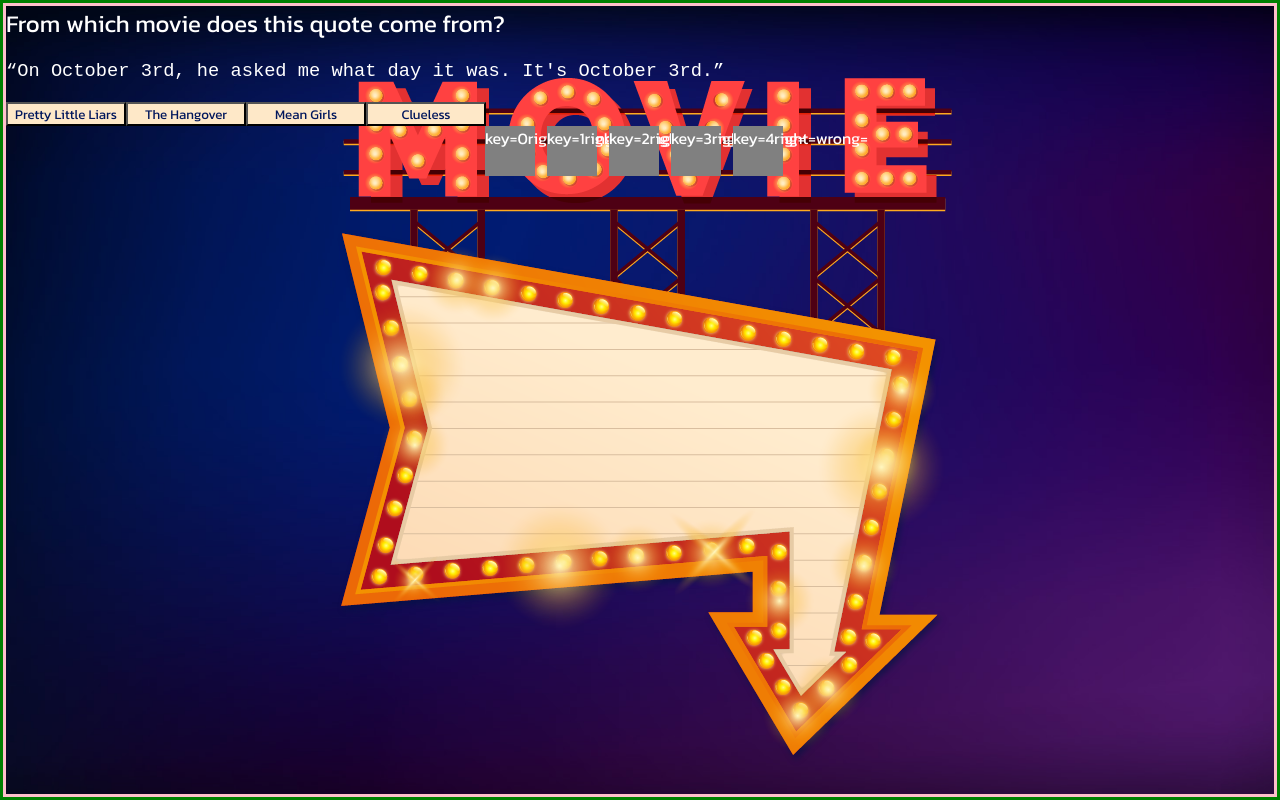
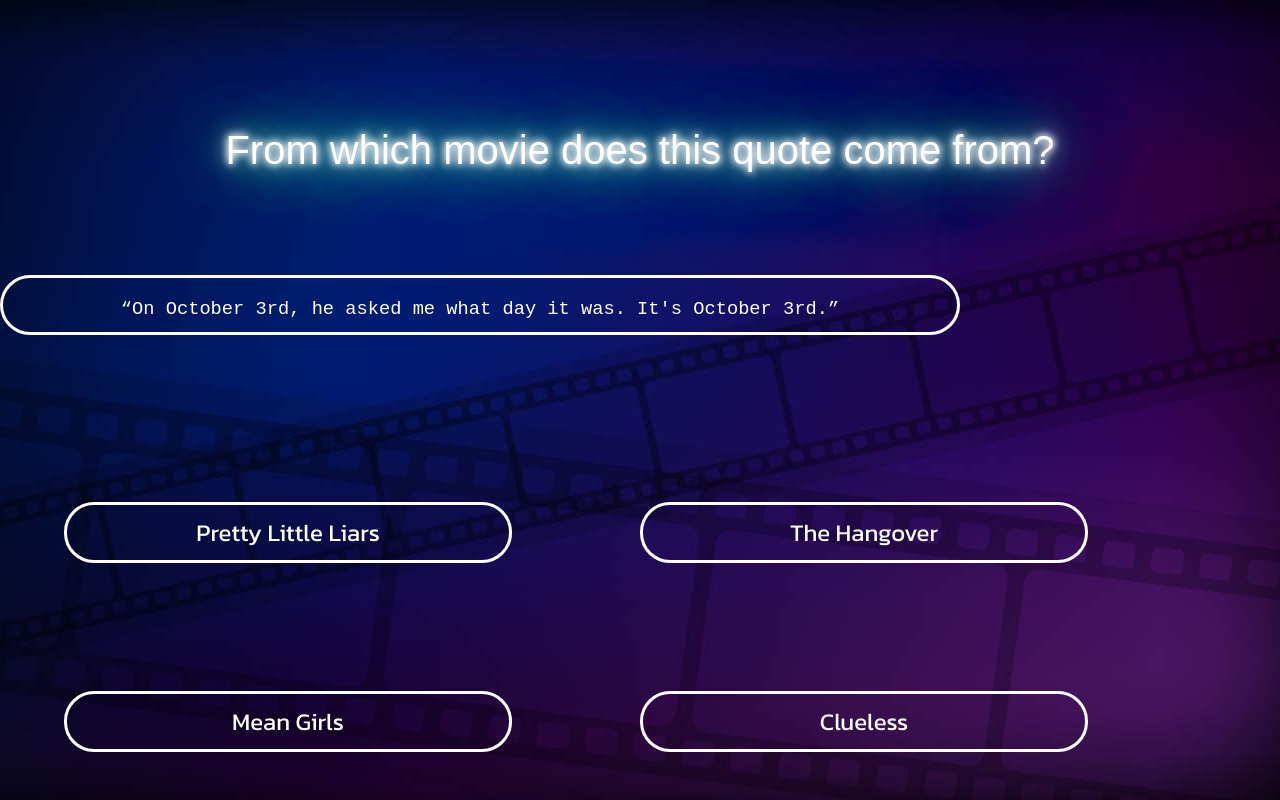
Before and after one commit to Technigo/project-redux-quiz-old, a React (Create React App) app: page /quiz in a window 1280 px wide. Shown: the top 800 px of the page. Built offline with nearby package versions, Linux system fonts and the light colour scheme; a web font is replaced by a local one.

Commit message:
Mob programming Thursday

```diff
--- a/src/GlobalStyles.js
+++ b/src/GlobalStyles.js
@@ -17,37 +17,34 @@ export const BgWrapper = styled.div`
   background-repeat: no-repeat;
   background-size: cover;
   background-position: center center;
+
 `;
 
 export const OuterWrapper = styled.div`
   position: relative;
   padding: auto;
   width: 100%;
-  border: 3px solid green;
+  text-align: center;
+  padding-top: 10%;
 `;
 
-export const MovieImg = styled.div`
-  height: 100%;
-  width: auto;
-  background-image: url(./images/movie.png);
-  background-repeat: no-repeat;
-  background-position: center center;
-  /* background-size: cover; */
-  /* grid-area: 1 / 1 / 4 / 6; */
-  z-index: 0;
-  border: 3px solid pink;
+// export const MovieImg = styled.div`
+//   height: 100%;
+//   width: auto;
+//   background-image: url(./images/blue_lila_bg_mov.jpg);
+//   background-repeat: no-repeat;
+//   background-position: center center;
 
-`;
+// `;
 
 export const Button = styled.button`
   position: absolute;
-  top: 65%;
+  top: 47%;
   left: 50%;
   transform: translate(-50%, -50%);
   -ms-transform: translate(-50%, -50%);
   border: none;
   cursor: pointer;
-  border: 3px solid greenyellow;
   /* text-align: center; */
   /* box-shadow: 0 0 0 rgba(255, 255, 255, 0.9);
   animation: pulse 2s infinite; */
--- a/src/components/CurrentQuestion.js
+++ b/src/components/CurrentQuestion.js
@@ -32,28 +32,70 @@ export const CurrentQuestion = () => {
 
   return (
     <div>
-      <h2>From which movie does this quote come from?</h2>
-      <TypingWrapper>
+      <NeonHeader>From which movie does this quote come from?</NeonHeader>
+      <QuoteWrapper>
         {/* <Typing>{question.questionText}</Typing> */}
         <h3>{question.questionText}</h3>
-      </TypingWrapper>
-      {question.options.map((option, index) => {
-        return <button onClick={() => onAnswerSubmit(question.id, index)} key={option} type="button">{option}</button>
-      })}
+      </QuoteWrapper>
+      <ButtonWrapper>
+        {question.options.map((option, index) => {
+          return <button className="answerButton" onClick={() => onAnswerSubmit(question.id, index)} key={option} type="button">{option}</button>
+        })}
+      </ButtonWrapper>
     </div>
   )
 }
 
 // styled components
 
-const TypingWrapper = styled.div`
+const ButtonWrapper = styled.div`
+  display: flex;
+  flex-wrap: wrap;
+  align
+  width: 60%;
+  margin: 0 auto;
+
+  .answerButton {
+    width: 35%;
+    margin: 5%;
+    color: white;
+    background-color: transparent;
+    border: 3px solid white;
+    border-radius: 30px;
+    padding: 10px;
+    font-size: 1.5rem;
+
+  }
+
+`;
+
+const QuoteWrapper = styled.div`
+  display: flex;
+  justify-content: center;
   height: 60px;
-  display: flex;
-  align-items: center;
-  justify-content: center;
-
+  border: 3px solid white;
+  padding: 20px;
+  width: 75%;
+  border-radius: 30px;
+  margin: 8% 0 8% 0;
   z-index: 1;
 `;
+
+const NeonHeader = styled.h2`
+
+  color: #fff;
+  text-shadow:
+      0 0 7px #fff,
+      0 0 10px #fff,
+      0 0 21px #fff,
+      0 0 42px #0fa,
+      0 0 82px #0fa,
+      0 0 92px #0fa,
+      0 0 102px #0fa,
+      0 0 151px #0fa;
+
+
+ `;
 
 //----------------------------
 
--- a/src/components/ProgressBar.js
+++ b/src/components/ProgressBar.js
@@ -22,11 +22,10 @@ export const ProgressBar = () => {
   return (
     <ProgressBarWrapper>
       {questions.map((question) => (
-        <ProgressSquares>
+        <ProgressSquares
           key={question.id}
           right={answers[question.id]?.isCorrect}
-          wrong={answers[question.id]?.isCorrect === false}
-        </ProgressSquares>
+          wrong={answers[question.id]?.isCorrect === false} />
       ))}
     </ProgressBarWrapper>
   );
@@ -41,18 +40,30 @@ const ProgressSquares = styled.p`
   width: 50px;
   height: 50px;
   margin-right: 12px;
-
+  border-radius: 50%;
   @media (max-width: 667px) {
     width: 20px;
     height: 20px;
     margin-right: 12px;
   }
+
+  color: #fff;
+  box-shadow:
+      0 0 2px #fff,
+      0 0 5px #fff,
+      0 0 16px #fff,
+      0 0 37px #0fa,
+      0 0 77px #0fa,
+      0 0 87px #0fa,
+      0 0 97px #0fa,
+      0 0 146px #0fa;
 `;
 
 const ProgressBarWrapper = styled.div`
   display: flex;
   align-items: flex-end;
   justify-content: center;
+  padding: 10%;
 `;
 
 // export const ProgressBarWrapper = styled.section`
--- a/src/index.css
+++ b/src/index.css
@@ -40,17 +40,12 @@ h1 {
 }
 
 h2 {
-  font-family: var(--font-kanit);
+  font-family: var(--font-button);
   font-weight: 400;
+  font-size: 2.5rem;
 }
 
 h3 {
   font-family: var(--font-quotes);
   font-weight: 400;
 }
-
-button {
-  width: 120px;
-  color:#00165c;
-  background-color: #fee8c8;
-}
--- a/src/pages/QuestionPage.js
+++ b/src/pages/QuestionPage.js
@@ -1,16 +1,21 @@
 import React from 'react';
-import { OuterWrapper, MovieImg } from 'GlobalStyles';
+import styled from 'styled-components';
+import { BgWrapper, OuterWrapper } from 'GlobalStyles';
 
 import { CurrentQuestion } from 'components/CurrentQuestion';
 import { ProgressBar } from 'components/ProgressBar';
 
 export const QuestionPage = () => {
   return (
-    <OuterWrapper>
-      <MovieImg>
+    <QuestionWrapper>
+      <OuterWrapper>
         <CurrentQuestion />
         <ProgressBar />
-      </MovieImg>
-    </OuterWrapper>
+      </OuterWrapper>
+    </QuestionWrapper>
   )
 };
+
+const QuestionWrapper = styled(BgWrapper)`
+  background-image: url(./images/blue_lila_bg_mov.jpg);
+`;
--- a/src/pages/StartPage.js
+++ b/src/pages/StartPage.js
@@ -6,13 +6,188 @@ import { OuterWrapper, Button } from 'GlobalStyles';
 export const StartPage = () => {
   return (
     <OuterWrapper>
-      {/* <StartHeader>MOVIE QUIZ!!!</StartHeader> */}
-      {/* <ButtonStart type="button"/> */}
-      <Link to="/quiz"><ButtonStart type="button" />
-      </Link>
+      <InnerWrapper>
+        {/* <StartHeader>MOVIE QUIZ!!!</StartHeader> */}
+        {/* <ButtonStart type="button"/> */}
+        <Box>
+          <Circel />
+          <Circle2 />
+          <Niddle />
+          <Number>
+            <NumberR>10</NumberR>
+            <NumberR>9</NumberR>
+            <NumberR>8</NumberR>
+            <NumberR>7</NumberR>
+            <NumberR>6</NumberR>
+            <NumberR>5</NumberR>
+            <NumberR>4</NumberR>
+            <NumberR>3</NumberR>
+            <NumberR>2</NumberR>
+            <NumberR>1</NumberR>
+
+          </Number>
+          <Link to="/quiz"><ButtonStart type="button" />
+          </Link>
+        </Box>
+      </InnerWrapper>
+      {/*       <Link to="/quiz"><ButtonStart type="button" />
+      </Link> */}
     </OuterWrapper>
   )
 };
+
+const InnerWrapper = styled.div`
+  display: flex;
+  justify-content: center;
+  aling-item: center;
+`
+
+const Box = styled.div`
+width:50%;
+height:50%;
+background: radial-gradient(#fff,#757575);
+overflow: hidden;
+&:before
+{
+  content: '';
+  position: absolute;
+  top:50%;
+  left: 0%;
+  transform: translateY(-50%);
+  width:100%;
+  height: 5px;
+  background: #000
+}
+
+ &:after
+{
+  content: '';
+  position: absolute;
+  top:0;
+  left: 50%;
+  transform: translateX(-50%);
+  width:5px;
+  height: 100%;
+  background: #000
+}
+
+`;
+
+const Circel = styled.div`
+position: absolute;
+top:50%;
+left:50%;
+transform: translate(-50%,-50%);
+width:500px;
+height:500px;
+border:5px solid #fff;
+border-radius: 50%;
+z-index: 1;
+`;
+
+const Circle2 = styled(Circel)`
+width:600px;
+height:600px;
+
+`;
+
+const Niddle = styled.div`
+  position: absolute;
+  top:calc(50% - 2px);
+  left: 50%;
+  height: 4px;
+  width:1200px;
+  background: #000;
+  animation: animate 1s linear infinite;
+  transform-origin: left;
+
+  @keyframes animate {
+    0%
+    {
+      transform: rotate(0deg);
+    }
+    100%
+    {
+      transform: rotate(360deg);
+    }
+  }
+`;
+
+const Number = styled.div`
+
+  position: absolute;
+  width:100%;
+  height: 100%;
+`;
+const NumberR = styled.div`
+  position: absolute;
+  top: 0;
+  left: 0;
+  width: 100%;
+  height: 100%;
+  font-size: 25em;
+  font-weight: bold;
+  display: flex;
+  justify-content:center;
+  align-items: center;
+  opacity:1;
+  animation: animateNumber 10s linear infinite;
+
+&:NumberR NumberR:nth-child(1)
+{
+  animation-delay: 0s;
+}
+&:NumberR NumberR:nth-child(2)
+{
+  animation-delay: 1s;
+}
+&:NumberR NumberR:nth-child(3)
+{
+  animation-delay: 2s;
+}
+&:NumberR NumberR:nth-child(4)
+{
+  animation-delay: 3s;
+}
+&:NumberR NumberR:nth-child(5)
+{
+  animation-delay: 4s;
+}
+&:NumberR NumberR:nth-child(6)
+{
+  animation-delay: 5s;
+}
+&:NumberR NumberR:nth-child(7)
+{
+  animation-delay: 6s;
+}
+&:NumberR NumberR:nth-child(8)
+{
+  animation-delay: 7s;
+}
+&:NumberR NumberR:nth-child(9)
+{
+  animation-delay: 8s;
+}
+&:NumberR NumberR:nth-child(10)
+{
+  animation-delay: 9s;
+}
+@keyframes animateNumber {
+  0%,10%
+  {
+    opacity: 1;
+  }
+  0%,10%
+  {
+    opacity: 1;
+  }
+  10.01%,100%
+  {
+    opacity: 0;
+  }
+}
+´;
 
 // const StartHeader = styled.h1`
 //   color: blueviolet;
@@ -26,12 +201,12 @@ export const StartPage = () => {
 // Här kan StartPageImg placeras
 
 export const ButtonStart = styled(Button)`
-  padding: 25px;
+  margin-top: 25px;
   background-image: url(./images/start_quiz.png);
   background-color: transparent;
-  background-size: auto;
+  background-size: cover;
   background-repeat: no-repeat;
   background-position: center;
-  border: 3px solid red;
-/* height: 50px; */
+  width: 40vw;
+  height: 10vh;
 `;
```
Also changed, not shown: public/images/blue_lila_bg_mov.jpg (added).
